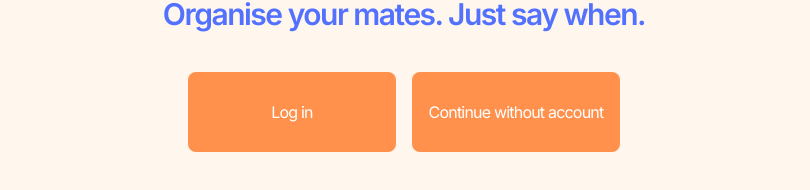
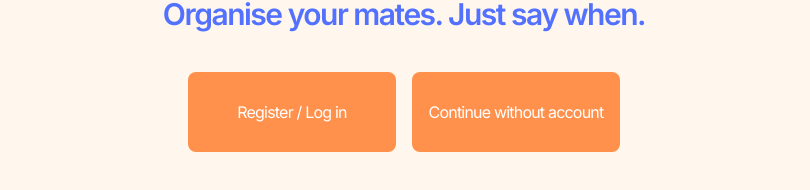
Before and after one commit to rogermarco/sayWhen, a Next.js app: page / in a window 1280 px wide. Shown: the part 446-636 px from the top of the page, without its empty margins (236-1046 px from the left). Built offline with nearby package versions, Linux system fonts and the light colour scheme; no server answers.

Commit message:
forgot what changed here

```diff
--- a/app/page.tsx
+++ b/app/page.tsx
@@ -21,7 +21,7 @@ export default function Home() {
         </div>
         <h2 className="text-logo-blue text-3xl text-center font-semibold tracking-tighter py-10">Organise your mates. Just say when.</h2>
         <div className='flex space-x-4 justify-center'>
-          <Button label='Log in'/>
+          <Button label='Register / Log in'/>
           <Button label='Continue without account'/>
         </div>
       </div>
--- a/app/ui/button.tsx
+++ b/app/ui/button.tsx
@@ -13,7 +13,7 @@ function Button ({ label }: ButtonProps) {
 
   return (
     <>
-    {(label == 'Log in') && <button
+    {(label == 'Register / Log in') && <button
       className='btn-primary'
     >
     {label}
--- a/app/ui/event-form.tsx
+++ b/app/ui/event-form.tsx
@@ -9,6 +9,7 @@ const [title, setTitle] = useState('');
 const [mode, setMode] = useState('');
 const [date, setDate] = useState('');
 const [locationMode, setLocationMode] = useState('');
+const [eventLoc, setEventLoc] = useState('');
 
 const modesArray = ['Autocracy', 'Democracy'];
 const locationArray = ['I know where', 'I want help'];
--- a/app/ui/map.tsx
+++ b/app/ui/map.tsx
@@ -17,7 +17,10 @@ function Map () {
       onPlaceSelected={(place) => {setPlace(place.place_id!)}
       }
       options={
-        {types: ['bar']}
+        {
+          types: ['bar'],
+          componentRestrictions: {country: 'es'}
+        }
       }
     />
     {place &&
```
